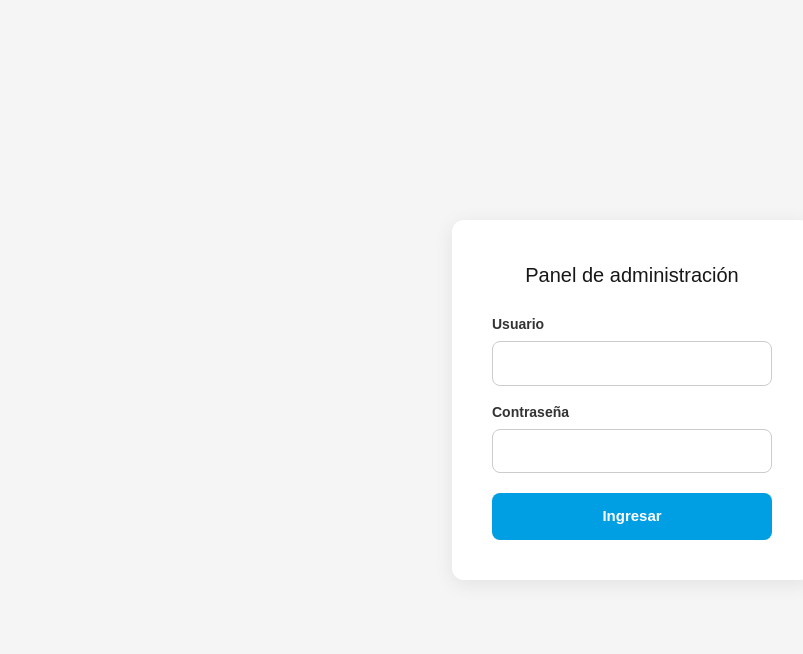
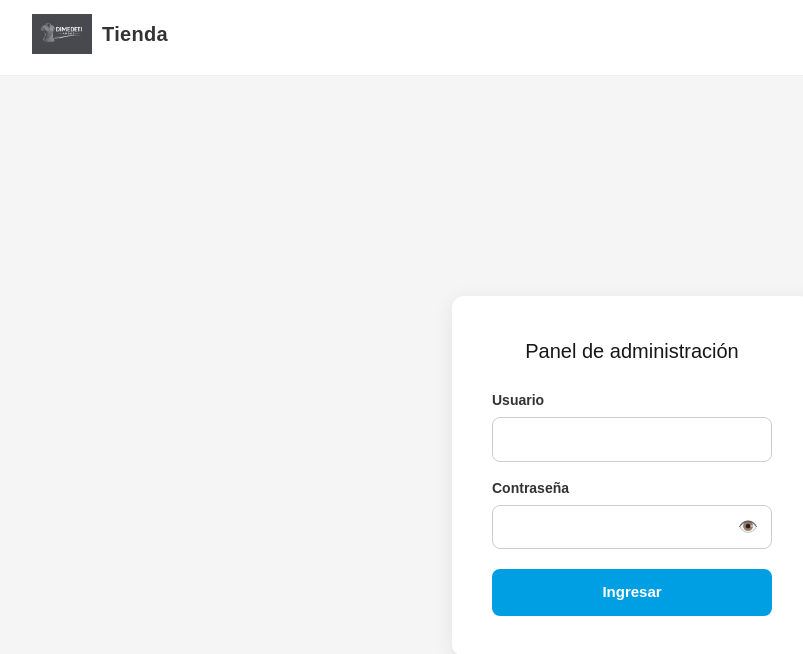
Before and after one commit to Abelbriannygaard/mi-tienda, a Next.js app: page /admin/login in a window 1280 px wide. Shown: the top 654 px of the page, without its empty margins (8-811 px from the left). Built offline with nearby package versions, Linux system fonts and the light colour scheme.

Commit message:
fix piso/depto y codigo postal

```diff
--- /dev/null
+++ b/src/app/Header.js
@@ -0,0 +1,39 @@
+import Link from 'next/link'
+
+export default function Header() {
+  return (
+    <header
+      style={{
+        padding: '14px 40px',
+        borderBottom: '1px solid #eee',
+        backgroundColor: '#fff',
+      }}
+    >
+      <Link
+        href="/"
+        style={{
+          display: 'inline-flex',
+          alignItems: 'center',
+          gap: '10px',
+          textDecoration: 'none',
+        }}
+      >
+        <img
+          src="/logo.png"
+          alt="dimedetiambos"
+          style={{ height: '40px', width: 'auto', objectFit: 'contain' }}
+        />
+        <span
+          style={{
+            fontSize: '20px',
+            fontWeight: 'bold',
+            color: '#333',
+            letterSpacing: '0.3px',
+          }}
+        >
+          Tienda
+        </span>
+      </Link>
+    </header>
+  )
+}
--- a/src/app/admin/login/page.js
+++ b/src/app/admin/login/page.js
@@ -8,6 +8,7 @@ export default function AdminLogin() {
   const [contrasena, setContrasena] = useState('')
   const [error, setError] = useState('')
   const [cargando, setCargando] = useState(false)
+  const [verContrasena, setVerContrasena] = useState(false)
   const router = useRouter()
 
   async function handleSubmit(e) {
@@ -84,22 +85,42 @@ export default function AdminLogin() {
         <label style={{ display: 'block', fontSize: '14px', fontWeight: '600', marginBottom: '6px', color: '#333' }}>
           Contraseña
         </label>
+        <div style={{ position: 'relative', marginBottom: '20px' }}>
           <input
-          type="password"
+            type={verContrasena ? 'text' : 'password'}
             value={contrasena}
             onChange={(e) => setContrasena(e.target.value)}
             required
             style={{
               width: '100%',
-            padding: '10px 14px',
+              padding: '10px 40px 10px 14px',
               fontSize: '15px',
               borderRadius: '8px',
               border: '1px solid #ccc',
-            marginBottom: '20px',
               outline: 'none',
               boxSizing: 'border-box',
             }}
           />
+          <button
+            type="button"
+            onClick={() => setVerContrasena((v) => !v)}
+            style={{
+              position: 'absolute',
+              right: '10px',
+              top: '50%',
+              transform: 'translateY(-50%)',
+              border: 'none',
+              background: 'none',
+              cursor: 'pointer',
+              fontSize: '16px',
+              padding: '4px',
+              color: '#666',
+            }}
+            title={verContrasena ? 'Ocultar contraseña' : 'Mostrar contraseña'}
+          >
+            {verContrasena ? '🙈' : '👁️'}
+          </button>
+        </div>
 
         {error && (
           <p style={{ color: '#dc2626', fontSize: '14px', marginBottom: '16px' }}>{error}</p>
--- a/src/app/layout.js
+++ b/src/app/layout.js
@@ -1,4 +1,5 @@
 import { CarritoProvider } from '@/lib/carrito'
+import Header from './Header'
 import './globals.css'
 
 export const metadata = {
@@ -11,6 +12,7 @@ export default function RootLayout({ children }) {
     <html lang="es">
       <body>
         <CarritoProvider>
+          <Header />
           {children}
         </CarritoProvider>
       </body>
--- a/src/app/page.js
+++ b/src/app/page.js
@@ -7,8 +7,7 @@ export default async function Home() {
 
   return (
     <main style={{ padding: '40px' }}>
-      <div style={{ display: 'flex', justifyContent: 'space-between', alignItems: 'center' }}>
-        <h1>Mi Tienda</h1>
+      <div style={{ display: 'flex', justifyContent: 'flex-end', alignItems: 'center' }}>
         <CarritoIcono />
       </div>
       <div style={{ display: 'flex', gap: '20px', flexWrap: 'wrap', marginTop: '20px' }}>
--- a/src/lib/guardarPedido.js
+++ b/src/lib/guardarPedido.js
@@ -39,9 +39,9 @@ export async function guardarPedido(paymentId) {
           ? {
               calle: datosCliente.calle,
               numero: datosCliente.numero,
-              pisoDepto: datosCliente.pisoDepto || null,
+              pisoDepto: datosCliente.pisoDepto || datosCliente.piso_depto || null,
               ciudad: datosCliente.ciudad,
-              codigoPostal: datosCliente.codigoPostal,
+              codigoPostal: datosCliente.codigoPostal || datosCliente.codigo_postal || null,
             }
           : null,
         zona_envio: zonaEnvio?.nombre || null,
```
Also changed, not shown: public/logo.png (added). Lines whose indentation alone changed are shown as unchanged.
